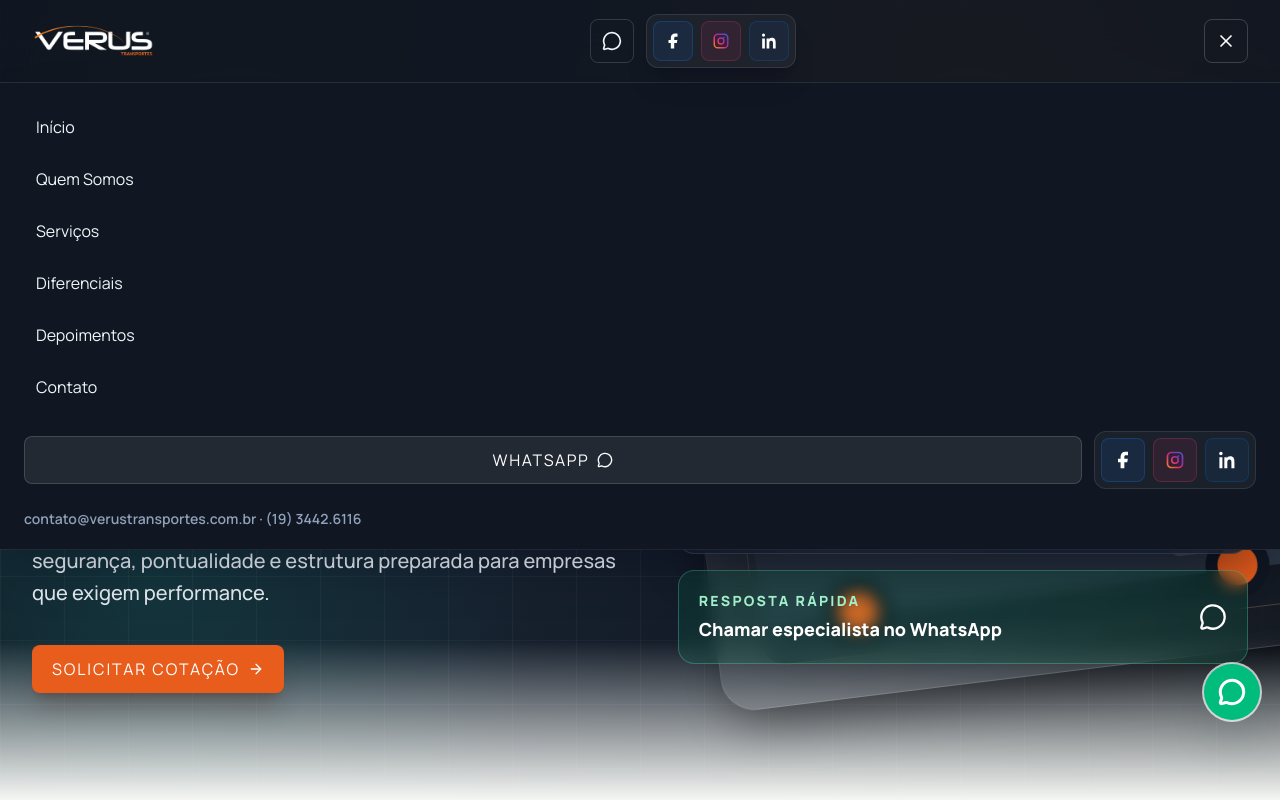
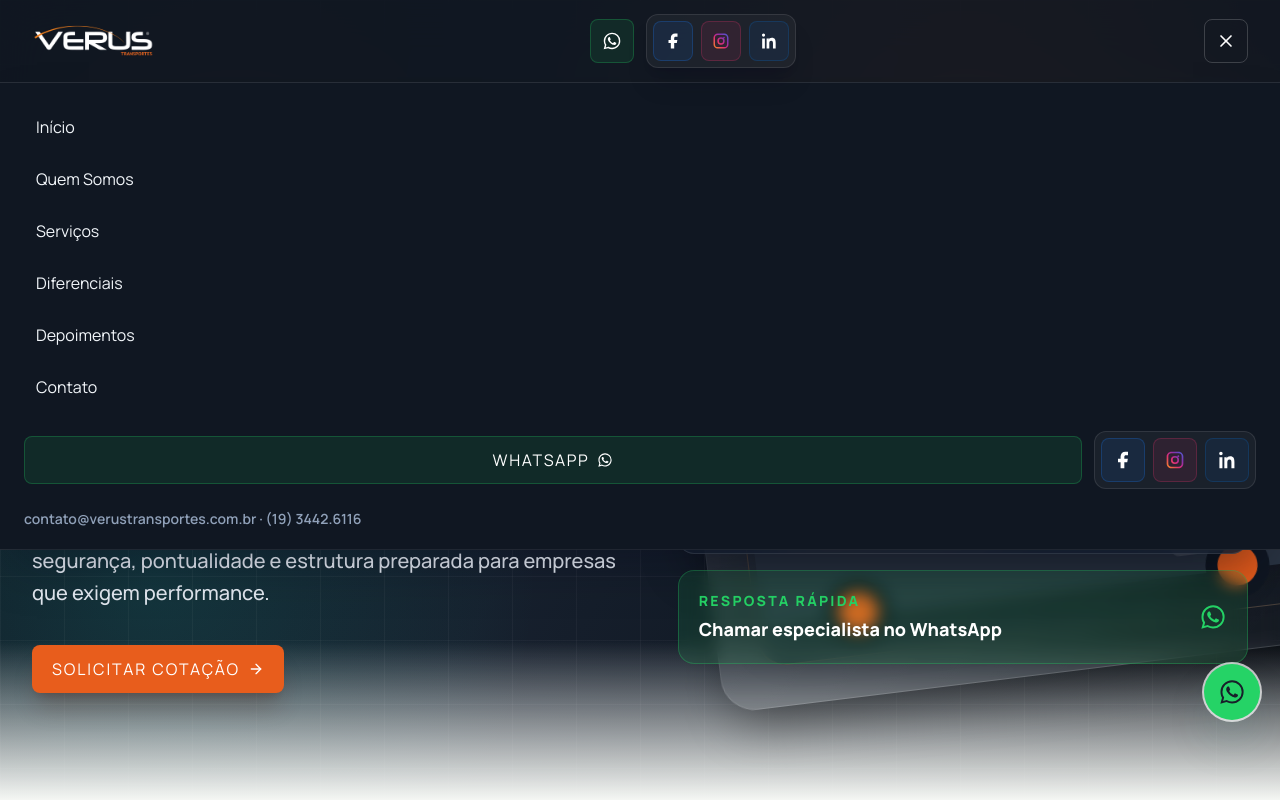
Before and after one commit to madalkmin/verus, a React (Vite) app: page / in a window 1280 px wide. Both pictures are taken after a click on the button "Abrir menu". Shown: the top 800 px of the page. Built offline with nearby package versions, Linux system fonts and the light colour scheme.

Commit message:
Use WhatsApp branding for contact links

```diff
--- a/src/components/BrandIcon.jsx
+++ b/src/components/BrandIcon.jsx
@@ -7,6 +7,8 @@ const brandPaths = {
     'M7.8 2h8.4C19.4 2 22 4.6 22 7.8v8.4c0 3.2-2.6 5.8-5.8 5.8H7.8C4.6 22 2 19.4 2 16.2V7.8C2 4.6 4.6 2 7.8 2Zm0 2A3.8 3.8 0 0 0 4 7.8v8.4A3.8 3.8 0 0 0 7.8 20h8.4a3.8 3.8 0 0 0 3.8-3.8V7.8A3.8 3.8 0 0 0 16.2 4H7.8Zm4.2 3.1a4.9 4.9 0 1 1 0 9.8 4.9 4.9 0 0 1 0-9.8Zm0 2a2.9 2.9 0 1 0 0 5.8 2.9 2.9 0 0 0 0-5.8Zm5.1-1.7a1.1 1.1 0 1 1-2.2 0 1.1 1.1 0 0 1 2.2 0Z',
   linkedin:
     'M6.5 8.8H2.9V22h3.6V8.8ZM4.7 2A2.1 2.1 0 1 0 4.7 6.2 2.1 2.1 0 0 0 4.7 2Zm7.5 6.8H8.8V22h3.6v-6.9c0-1.8.3-3.6 2.6-3.6 2.2 0 2.3 2.1 2.3 3.7V22h3.6v-7.7c0-3.8-.8-6.7-5.2-6.7-2.1 0-3.5 1.2-4.1 2.3h-.1l-.1-2.1Z',
+  whatsapp:
+    'M12.04 2C6.58 2 2.13 6.45 2.13 11.91c0 1.75.46 3.45 1.33 4.95L2 22l5.27-1.38a9.86 9.86 0 0 0 4.77 1.21h.01c5.46 0 9.91-4.44 9.91-9.9A9.9 9.9 0 0 0 12.04 2Zm.01 18.16h-.01a8.22 8.22 0 0 1-4.18-1.14l-.3-.18-3.13.82.84-3.05-.2-.31a8.24 8.24 0 0 1-1.26-4.39 8.25 8.25 0 1 1 8.24 8.25Zm4.52-6.17c-.25-.13-1.47-.73-1.7-.81-.23-.08-.4-.13-.56.12-.17.25-.64.81-.78.98-.14.17-.29.19-.54.06-.25-.12-1.04-.38-1.98-1.22-.73-.65-1.23-1.46-1.37-1.71-.14-.25-.02-.38.11-.5.11-.11.25-.29.37-.43.13-.14.17-.25.25-.42.08-.17.04-.31-.02-.43-.06-.13-.56-1.36-.77-1.86-.2-.49-.41-.42-.56-.43h-.48c-.17 0-.43.06-.66.31-.23.25-.87.85-.87 2.08s.89 2.41 1.02 2.58c.13.17 1.76 2.68 4.26 3.76.6.26 1.06.41 1.42.53.6.19 1.14.16 1.57.1.48-.07 1.47-.6 1.68-1.18.21-.58.21-1.08.14-1.18-.06-.11-.22-.17-.47-.29Z',
 }
 
 function BrandIcon({ name, className = 'h-5 w-5', colored = false }) {
@@ -36,4 +38,8 @@ function BrandIcon({ name, className = 'h-5 w-5', colored = false }) {
   )
 }
 
+export function WhatsAppIcon({ className = 'h-5 w-5' }) {
+  return <BrandIcon name="whatsapp" className={className} />
+}
+
 export default BrandIcon
--- a/src/components/ButtonLink.jsx
+++ b/src/components/ButtonLink.jsx
@@ -6,6 +6,8 @@ function ButtonLink({ href, children, variant = 'primary', icon: Icon = ArrowRig
       'bg-[#e85d1c] text-white shadow-xl shadow-orange-950/20 hover:bg-[#c84c13] focus-visible:outline-[#e85d1c]',
     secondary:
       'border border-white/20 bg-white/10 text-white backdrop-blur hover:border-orange-300/80 hover:bg-white/15 focus-visible:outline-orange-300',
+    whatsapp:
+      'border border-[#25d366]/30 bg-[#25d366]/10 text-[#25d366] backdrop-blur hover:border-[#25d366]/70 hover:bg-[#25d366]/20 focus-visible:outline-[#25d366]',
     dark:
       'bg-[#18202c] text-white shadow-xl shadow-slate-950/20 hover:bg-[#243044] focus-visible:outline-[#18202c]',
     light:
--- a/src/components/Careers.jsx
+++ b/src/components/Careers.jsx
@@ -2,6 +2,7 @@ import { useState } from 'react'
 import { AnimatePresence, motion } from 'framer-motion'
 import { BriefcaseBusiness, CheckCircle2, Upload, X } from 'lucide-react'
 import { contact } from '../data/siteData'
+import { WhatsAppIcon } from './BrandIcon'
 
 const initialCareerForm = {
   name: '',
@@ -154,9 +155,10 @@ function Careers() {
               )}
               <button
                 type="submit"
-                className="mt-6 inline-flex min-h-12 w-full items-center justify-center rounded-lg bg-[#e85d1c] px-6 text-sm font-extrabold uppercase tracking-[0.12em] text-white shadow-xl shadow-orange-950/15 transition hover:bg-[#c84c13] focus-visible:outline focus-visible:outline-2 focus-visible:outline-offset-2 focus-visible:outline-[#e85d1c]"
+                className="mt-6 inline-flex min-h-12 w-full items-center justify-center gap-2 rounded-lg bg-[#25d366] px-6 text-sm font-extrabold uppercase tracking-[0.12em] text-white shadow-xl shadow-[#075e54]/20 transition hover:bg-[#20bd5a] focus-visible:outline focus-visible:outline-2 focus-visible:outline-offset-2 focus-visible:outline-[#25d366]"
               >
                 Enviar currículo
+                <WhatsAppIcon className="h-4 w-4" />
               </button>
             </motion.form>
           </motion.div>
--- a/src/components/Contact.jsx
+++ b/src/components/Contact.jsx
@@ -133,7 +133,11 @@ function Contact() {
                   <a
                     key={label}
                     href={href}
-                    className="flex items-center justify-center gap-2 rounded-lg border border-white/[0.12] bg-white/[0.08] px-4 py-3 text-sm font-extrabold uppercase tracking-[0.12em] text-white transition hover:border-orange-300 hover:bg-white/[0.12]"
+                    className={`flex items-center justify-center gap-2 rounded-lg border px-4 py-3 text-sm font-extrabold uppercase tracking-[0.12em] transition ${
+                      label === 'WhatsApp'
+                        ? socialBrandClasses.whatsapp
+                        : 'border-white/[0.12] bg-white/[0.08] text-white hover:border-orange-300 hover:bg-white/[0.12]'
+                    }`}
                   >
                     <Icon className="h-4 w-4" />
                     {label}
--- a/src/components/FloatingActions.jsx
+++ b/src/components/FloatingActions.jsx
@@ -1,6 +1,7 @@
 import { useEffect, useState } from 'react'
-import { ArrowUp, MessageCircle } from 'lucide-react'
+import { ArrowUp } from 'lucide-react'
 import { contact } from '../data/siteData'
+import { WhatsAppIcon } from './BrandIcon'
 
 function FloatingActions() {
   const [visible, setVisible] = useState(false)
@@ -16,10 +17,10 @@ function FloatingActions() {
     <div className="fixed bottom-5 right-5 z-50 flex flex-col gap-3">
       <a
         href={contact.whatsappUrl}
-        className="grid h-14 w-14 place-items-center rounded-full bg-emerald-500 !text-white shadow-2xl shadow-emerald-950/30 ring-2 ring-white/70 transition hover:scale-105 hover:bg-emerald-400"
+        className="grid h-14 w-14 place-items-center rounded-full bg-[#25d366] text-white shadow-2xl shadow-[#075e54]/30 ring-2 ring-white/70 transition hover:scale-105 hover:bg-[#20bd5a]"
         aria-label="Chamar no WhatsApp"
       >
-        <MessageCircle className="h-7 w-7 !text-white" strokeWidth={2.6} />
+        <WhatsAppIcon className="h-7 w-7" />
       </a>
       <a
         href="#inicio"
--- a/src/components/Header.jsx
+++ b/src/components/Header.jsx
@@ -1,8 +1,8 @@
 import { useEffect, useState } from 'react'
-import { Menu, MessageCircle, Phone, X } from 'lucide-react'
+import { Menu, Phone, X } from 'lucide-react'
 import { contact, navLinks, socialLinks } from '../data/siteData'
 import { socialBrandClasses } from '../data/socialBrandClasses'
-import BrandIcon from './BrandIcon'
+import BrandIcon, { WhatsAppIcon } from './BrandIcon'
 import Logo from './Logo'
 
 function Header() {
@@ -56,10 +56,10 @@ function Header() {
           </a>
           <a
             href={contact.whatsappUrl}
-            className="grid h-11 w-11 place-items-center rounded-lg border border-white/15 !text-slate-100 transition hover:border-emerald-300 hover:bg-white/[0.08] hover:!text-white"
+            className="grid h-11 w-11 place-items-center rounded-lg border border-[#25d366]/25 bg-[#25d366]/10 text-[#25d366] transition hover:border-[#25d366]/70 hover:bg-[#25d366]/20 hover:shadow-lg hover:shadow-[#25d366]/20"
             aria-label="Chamar no WhatsApp"
           >
-            <MessageCircle className="h-5 w-5" />
+            <WhatsAppIcon className="h-5 w-5" />
           </a>
           <div className="flex items-center gap-2 rounded-xl border border-white/10 bg-white/[0.045] p-1.5 shadow-xl shadow-slate-950/15">
             {socialLinks.map((social) => (
@@ -107,10 +107,10 @@ function Header() {
           <div className="mt-4 grid gap-3 sm:grid-cols-[1fr_auto] sm:items-center">
             <a
               href={contact.whatsappUrl}
-              className="inline-flex min-h-12 items-center justify-center gap-2 rounded-lg border border-white/15 bg-white/[0.08] px-5 text-sm font-extrabold uppercase tracking-[0.1em] !text-white transition hover:bg-white/[0.12]"
+              className="inline-flex min-h-12 items-center justify-center gap-2 rounded-lg border border-[#25d366]/25 bg-[#25d366]/10 px-5 text-sm font-extrabold uppercase tracking-[0.1em] text-[#25d366] transition hover:border-[#25d366]/70 hover:bg-[#25d366]/20"
             >
               WhatsApp
-              <MessageCircle className="h-4 w-4" />
+              <WhatsAppIcon className="h-4 w-4" />
             </a>
             <div className="flex justify-center gap-2 rounded-xl border border-white/10 bg-white/[0.045] p-1.5">
               {socialLinks.map((social) => (
--- a/src/components/Hero.jsx
+++ b/src/components/Hero.jsx
@@ -1,6 +1,7 @@
 import { motion } from 'framer-motion'
-import { MapPinned, MessageCircle, Truck } from 'lucide-react'
+import { MapPinned, Truck } from 'lucide-react'
 import { contact, heroMetrics } from '../data/siteData'
+import { WhatsAppIcon } from './BrandIcon'
 import ButtonLink from './ButtonLink'
 
 function Hero() {
@@ -70,13 +71,13 @@ function Hero() {
           </div>
           <a
             href={contact.whatsappUrl}
-            className="flex items-center justify-between rounded-2xl border border-emerald-300/30 bg-emerald-500/12 p-5 text-left text-emerald-50 backdrop-blur transition hover:border-emerald-200 hover:bg-emerald-500/16"
+            className="flex items-center justify-between rounded-2xl border border-[#25d366]/30 bg-[#25d366]/12 p-5 text-left text-[#ecfff4] backdrop-blur transition hover:border-[#25d366]/70 hover:bg-[#25d366]/20 hover:shadow-xl hover:shadow-[#25d366]/10"
           >
             <span>
-              <span className="block text-sm font-extrabold uppercase tracking-[0.16em] text-emerald-200">Resposta rápida</span>
+              <span className="block text-sm font-extrabold uppercase tracking-[0.16em] text-[#25d366]">Resposta rápida</span>
               <span className="mt-1 block text-lg font-extrabold">Chamar especialista no WhatsApp</span>
             </span>
-            <MessageCircle className="h-7 w-7" />
+            <WhatsAppIcon className="h-7 w-7 text-[#25d366]" />
           </a>
         </motion.div>
       </div>
--- a/src/data/siteData.js
+++ b/src/data/siteData.js
@@ -29,6 +29,7 @@ import {
   Warehouse,
   Zap,
 } from 'lucide-react'
+import { WhatsAppIcon } from '../components/BrandIcon'
 
 export const navLinks = [
   { label: 'Início', href: '#inicio' },
@@ -183,7 +184,7 @@ export const testimonials = [
 
 export const quickLinks = [
   { label: 'Ligar', href: contact.phoneUrl, icon: Phone },
-  { label: 'WhatsApp', href: contact.whatsappUrl, icon: MessageCircle },
+  { label: 'WhatsApp', href: contact.whatsappUrl, icon: WhatsAppIcon },
   { label: 'Abrir rota', href: contact.mapsUrl, icon: Navigation },
   { label: 'Enviar e-mail', href: contact.emailUrl, icon: Mail },
 ]
--- a/src/data/socialBrandClasses.js
+++ b/src/data/socialBrandClasses.js
@@ -5,4 +5,6 @@ export const socialBrandClasses = {
     'border-[#e1306c]/25 bg-[#e1306c]/10 text-[#e1306c] hover:border-[#c13584]/70 hover:bg-[#e1306c]/20 hover:text-[#c13584] hover:shadow-[#c13584]/20',
   linkedin:
     'border-[#0a66c2]/25 bg-[#0a66c2]/10 text-[#0a66c2] hover:border-[#0a66c2]/70 hover:bg-[#0a66c2]/20 hover:text-[#0a66c2] hover:shadow-[#0a66c2]/20',
+  whatsapp:
+    'border-[#25d366]/25 bg-[#25d366]/10 text-[#25d366] hover:border-[#25d366]/70 hover:bg-[#25d366]/20 hover:text-[#25d366] hover:shadow-[#25d366]/20',
 }
```
Also changed, not shown: src/components/Footer.jsx (+4 -4 lines), src/components/MidCta.jsx (+6 -2 lines).
